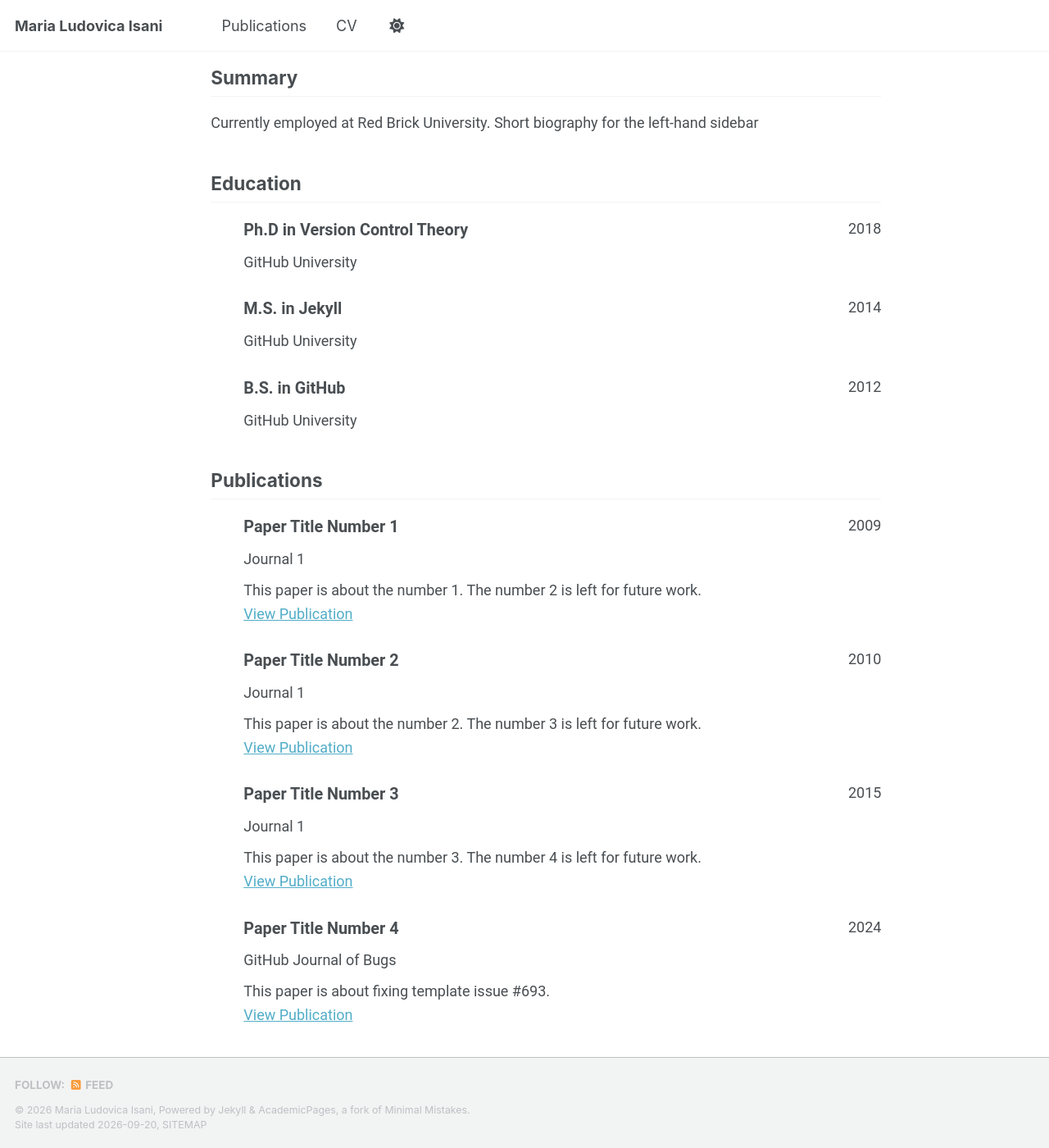
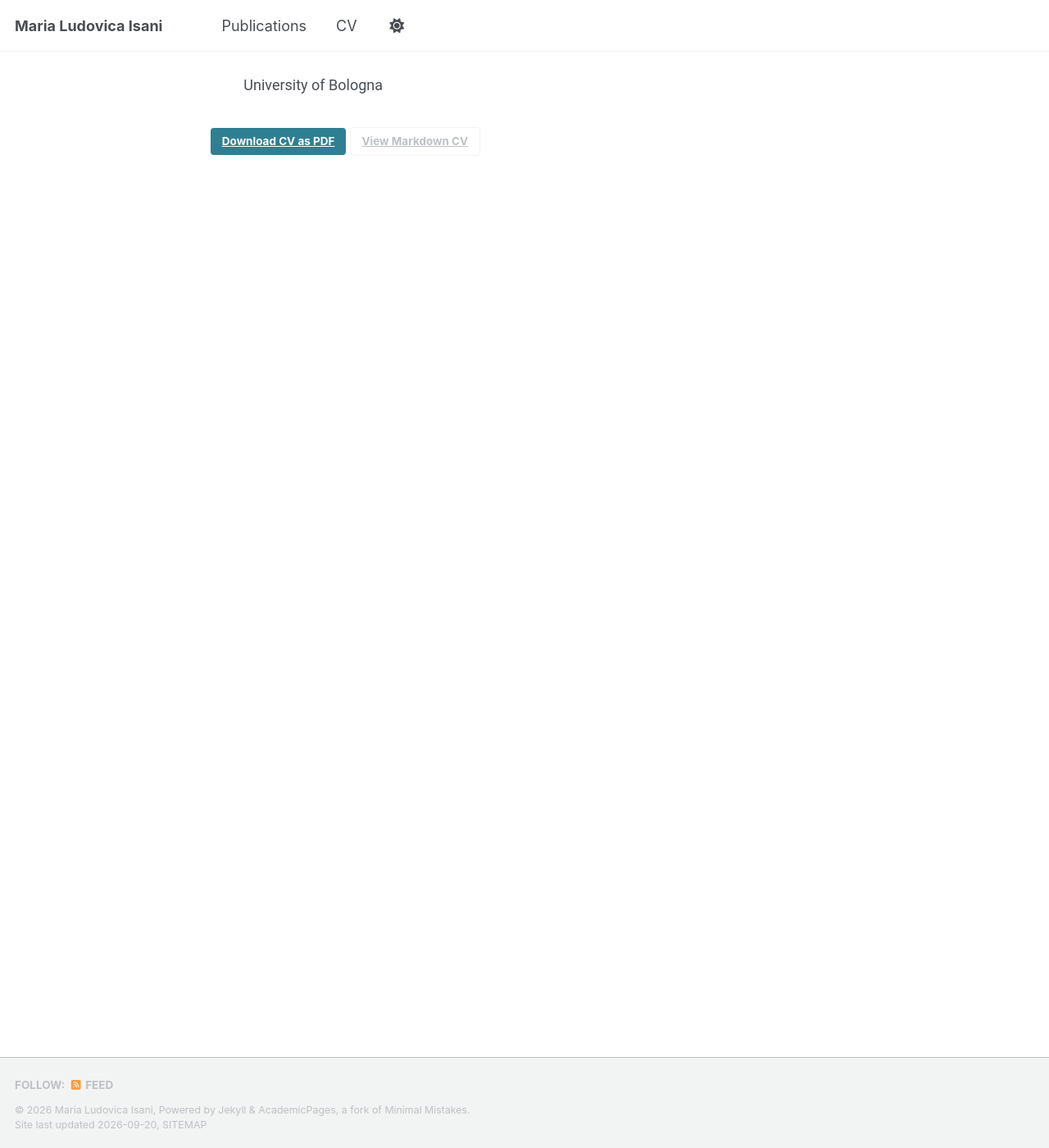
Before and after one commit to isanimarialudovica/isanimarialudovica.github.io, a Jekyll site: the page built from _pages/cv-json.md, in a window 1280 px wide and 1400 px high, scrolled down 310 px. Shown: the whole window at 82% size. Built offline with Jekyll 4.4.1, drawn with Linux system fonts in a browser that asks for light colours; a style sheet for code colours, icons or effects is not loaded; some of the changed text lies outside the part shown.

Commit message:
Update cv.json

```diff
--- a/_data/cv.json
+++ b/_data/cv.json
@@ -1,152 +1,37 @@
 {
-  "basics": {
-    "name": "Your Sidebar Name",
-    "email": "none@example.org",
-    "phone": "",
-    "website": "https://academicpages.github.io",
-    "summary": "Currently employed at Red Brick University. Short biography for the left-hand sidebar",
-    "location": {
-      "address": "",
-      "postalCode": "",
-      "city": "Earth",
-      "countryCode": "US",
-      "region": ""
-    },
-    "profiles": [
-      {
-        "network": "Google Scholar",
-        "username": "",
-        "url": "https://scholar.google.com/citations?user=PS_CX0AAAAAJ"
-      },
-      {
-        "network": "ORCID",
-        "username": "",
-        "url": "https://orcid.org/yourorcidurl"
-      },
-      {
-        "network": "GitHub",
-        "username": "academicpages",
-        "url": "https://github.com/academicpages"
-      }
-    ]
-  },
-  "work": [],
   "education": [
     {
-      "institution": "GitHub University",
-      "area": "Ph.D in Version Control Theory",
-      "studyType": "",
-      "startDate": "",
-      "endDate": "2018",
-      "gpa": null,
-      "courses": []
+      "degree": "PhD in Statistics and Computer Science",
+      "institution": "Bocconi University",
+      "year": "2026-Current"
     },
     {
-      "institution": "GitHub University",
-      "area": "M.S. in Jekyll",
-      "studyType": "",
-      "startDate": "",
-      "endDate": "2014",
-      "gpa": null,
-      "courses": []
+      "degree": "M.Sc in Statistical Sciences",
+      "institution": "University of Bologna",
+      "year": "2023-2025"
     },
     {
-      "institution": "GitHub University",
-      "area": "B.S. in GitHub",
-      "studyType": "",
-      "startDate": "",
-      "endDate": "2012",
-      "gpa": null,
-      "courses": []
+      "degree": "B.Sc in Statistical Sciences",
+      "institution": "University of Bologna",
+      "year": "2020-2023"
     }
   ],
-  "skills": [],
-  "languages": [],
-  "interests": [],
-  "references": [],
-  "publications": [
+  "research experiences": [
     {
-      "name": "Paper Title Number 1",
-      "publisher": "Journal 1",
-      "releaseDate": "2009-10-01",
-      "website": "https://academicpages.github.io/files/paper1.pdf",
-      "summary": "This paper is about the number 1. The number 2 is left for future work."
+      "title": "Research Assistant",
+      "institution": "University of Bologna",
+      "year": "September 2025- August 2026"
     },
     {
-      "name": "Paper Title Number 2",
-      "publisher": "Journal 1",
-      "releaseDate": "2010-10-01",
-      "website": "https://academicpages.github.io/files/paper2.pdf",
-      "summary": "This paper is about the number 2. The number 3 is left for future work."
-    },
-    {
-      "name": "Paper Title Number 3",
-      "publisher": "Journal 1",
-      "releaseDate": "2015-10-01",
-      "website": "https://academicpages.github.io/files/paper3.pdf",
-      "summary": "This paper is about the number 3. The number 4 is left for future work."
-    },
-    {
-      "name": "Paper Title Number 4",
-      "publisher": "GitHub Journal of Bugs",
-      "releaseDate": "2024-02-17",
-      "website": "https://academicpages.github.io/files/paper3.pdf",
-      "summary": "This paper is about fixing template issue #693."
+      "title": "Research Internship for Master Thesis",
+      "institution": "International Institute for Applied System Analysis",
+      "year": "March 2025- May2025"
     }
   ],
-  "presentations": [
+  "Skills": [
     {
-      "name": "Talk 1 on Relevant Topic in Your Field",
-      "event": "UC San Francisco, Department of Testing",
-      "date": "2012-03-01",
-      "location": "San Francisco, CA, USA",
-      "description": ""
-    },
-    {
-      "name": "Tutorial 1 on Relevant Topic in Your Field",
-      "event": "UC-Berkeley Institute for Testing Science",
-      "date": "2013-03-01",
-      "location": "Berkeley, CA, USA",
-      "description": ""
-    },
-    {
-      "name": "Talk 2 on Relevant Topic in Your Field",
-      "event": "London School of Testing",
-      "date": "2014-02-01",
-      "location": "London, UK",
-      "description": ""
-    },
-    {
-      "name": "Conference Proceeding talk 3 on Relevant Topic in Your Field",
-      "event": "Testing Institute of America 2014 Annual Conference",
-      "date": "2014-03-01",
-      "location": "Los Angeles, CA, USA",
-      "description": ""
-    }
-  ],
-  "teaching": [
-    {
-      "course": "Teaching experience 1",
-      "institution": "University 1, Department",
-      "date": "2014-01-01",
-      "role": "Undergraduate course",
-      "description": ""
-    },
-    {
-      "course": "Teaching experience 2",
-      "institution": "University 1, Department",
-      "date": "2015-01-01",
-      "role": "Workshop",
-      "description": ""
-    }
-  ],
-  "portfolio": [
-    {
-      "name": "Portfolio item number 1",
-      "category": "portfolio",
-      "date": "",
-      "url": "",
-      "description": "Short description of portfolio item number 1<br/><img src='/images/500x300.png'>"
+    "Languages": "Italian (Native), English (C1 CEFR)",
+    "Programming": "R, Python, SAS, STATA"
     }
   ]
 }
```
